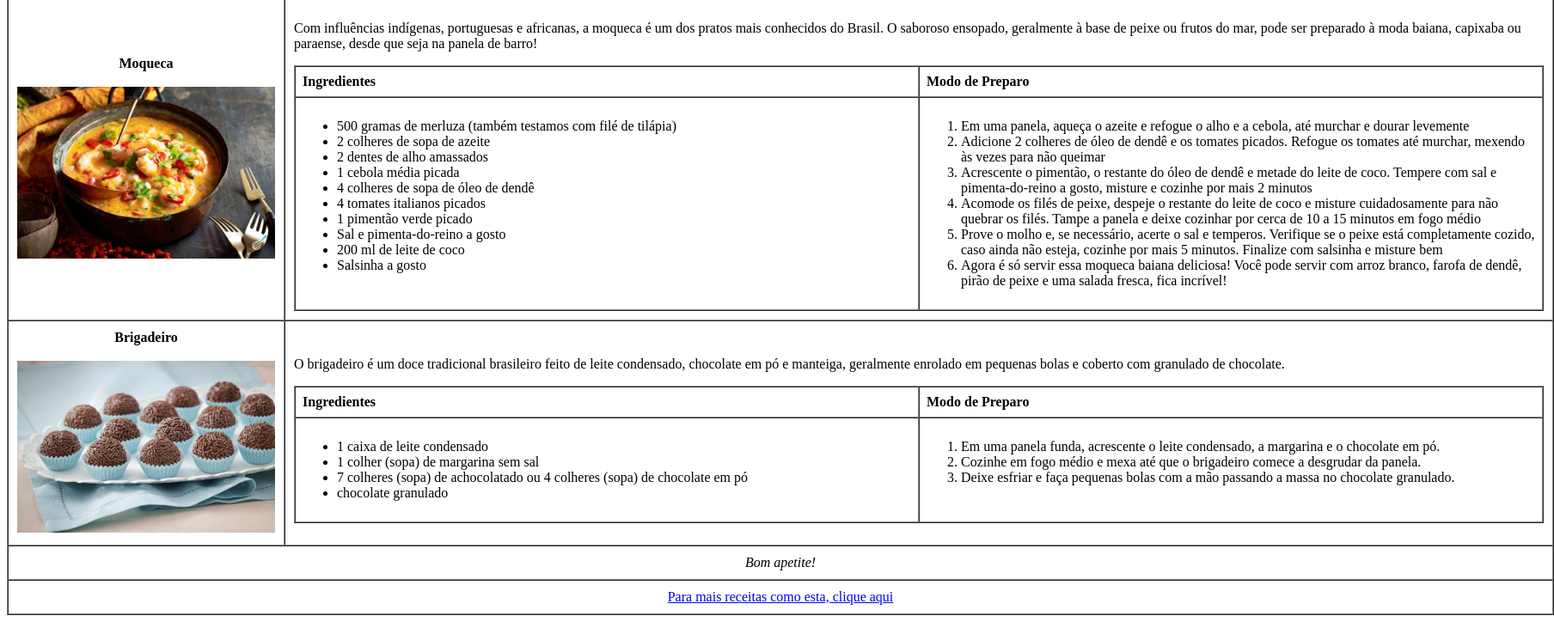
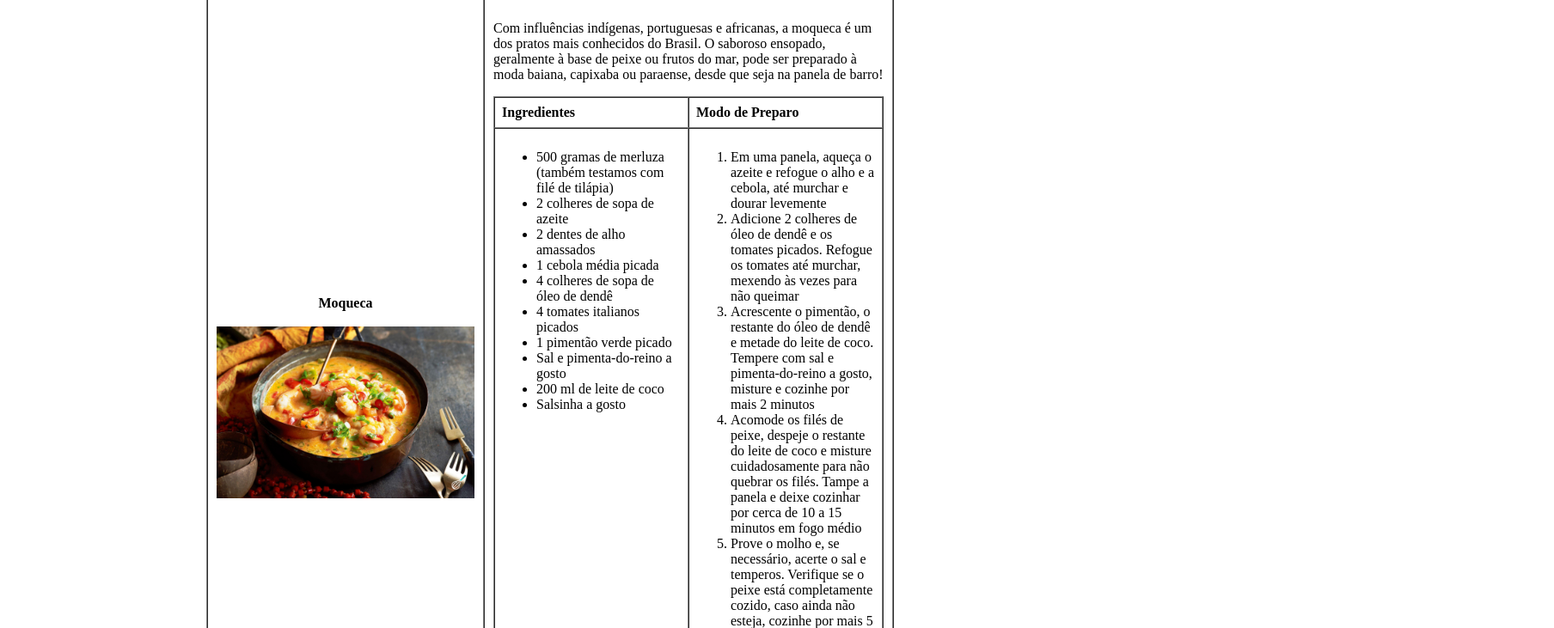
Before and after one commit to LuanBMDev/Site-Receitas, a plain HTML site: page Projetotabela - html/index.html in a window 1280 px wide. Shown: the part 141-872 px from the top of the page at 86% size, 1808 px wide, since content can reach past the window. Drawn offline with Linux system fonts and the light colour scheme.

Commit message:
ta normal agr

```diff
--- a/Projetotabela - html/index.html
+++ b/Projetotabela - html/index.html
@@ -7,7 +7,7 @@
     </head>
 
     <body>
-        <table border="1" width="1800" align="center" cellspacing="0" cellpadding="10">
+        <table border="1" width="800" align="center" cellspacing="0" cellpadding="10">
             <!-- Título principal -->
             <tr>
                 <td colspan="2" align="center">
```
